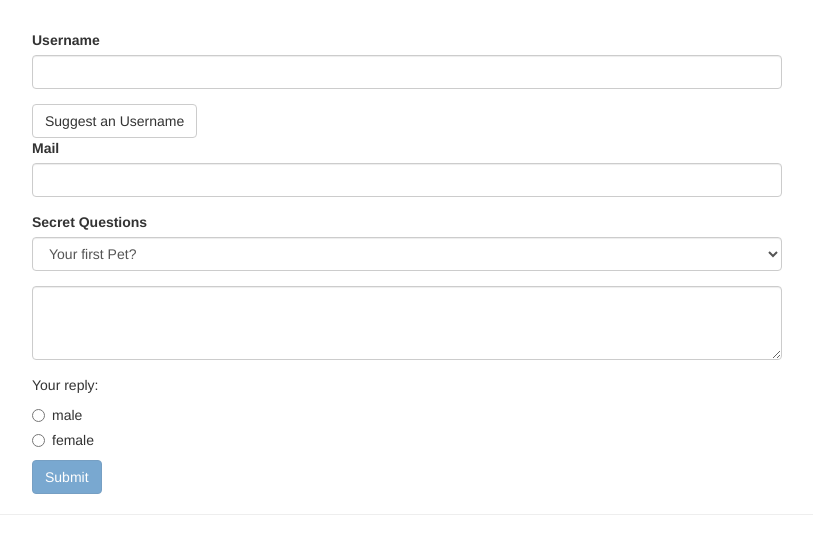
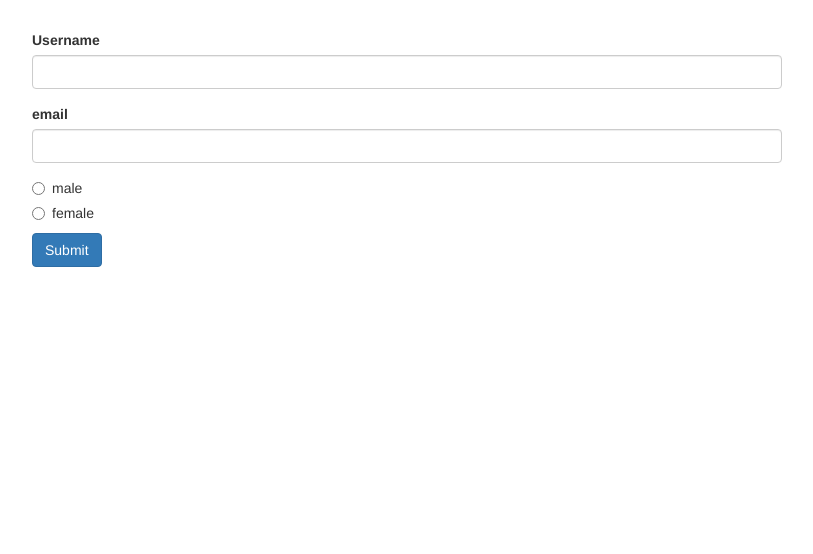
Before and after one commit to suhailakhtar039/FormUsingAngular, an Angular app: page / in a window 1280 px wide. Shown: the top 554 px of the page, without its empty margins (233-1046 px from the left). Built offline with nearby package versions, Linux system fonts and the light colour scheme.

Commit message:
Starting Form REACTIVE

```diff
--- a/src/app/app.component.css
+++ b/src/app/app.component.css
@@ -1,7 +1,3 @@
 .container {
   margin-top: 30px;
 }
-
-input.ng-invalid.ng-touched{
-  border: 1px solid red;
-}
--- a/src/app/app.component.html
+++ b/src/app/app.component.html
@@ -1,86 +1,30 @@
 <div class="container">
   <div class="row">
     <div class="col-xs-12 col-sm-10 col-md-8 col-sm-offset-1 col-md-offset-2">
-      <form (ngSubmit)="onSubmit()" #f="ngForm">
-        <div
-        id="user-data"
-        ngModelGroup="userData"
-        #userData="ngModelGroup"
-        >
-          <div class="form-group">
-            <label for="username">Username</label>
-            <input
+      <form>
+        <div class="form-group">
+          <label for="username">Username</label>
+          <input
             type="text"
             id="username"
-            class="form-control"
-            ngModel
-            name="username"
-            required>
-          </div>
-          <button class="btn btn-default" type="button" (click)="suggestUserName()">Suggest an Username</button>
-          <div class="form-group">
-            <label for="email">Mail</label>
-            <input
-            type="email"
-            id="email"
-            class="form-control"
-            ngModel
-            name="email"
-            required
-            email
-            #email="ngModel">
-            <span class=help-block *ngIf="!email.valid && email.touched">Please enter a valid email!</span>
-          </div>
-        </div>
-        <p *ngIf="!userData.valid && userData.touched">User data is invalid!</p>
-        <div class="form-group">
-          <label for="secret">Secret Questions</label>
-          <select
-          id="secret"
-          class="form-control"
-          [ngModel] = "defaultQuestion"
-          name="secret">
-            <option value="pet">Your first Pet?</option>
-            <option value="teacher">Your first teacher?</option>
-          </select>
+            class="form-control">
         </div>
         <div class="form-group">
-          <textarea
-          name="questionAnswer"
-          rows="3"
-          class="form-control"
-          [(ngModel)]="answer"
-          ></textarea>
+          <label for="email">email</label>
+          <input
+            type="text"
+            id="email"
+            class="form-control">
         </div>
-        <p>Your reply: {{ answer }}</p>
         <div class="radio" *ngFor="let gender of genders">
           <label>
             <input
-            type="radio"
-            name="gender"
-            ngModel
-            [value]="gender"
-            >
-            {{ gender }}
+              type="radio"
+              [value]="gender">{{ gender }}
           </label>
         </div>
-        <button
-        class="btn btn-primary"
-        type="submit"
-        [disabled]="!f.valid"
-        >Submit</button>
+        <button class="btn btn-primary" type="submit">Submit</button>
       </form>
     </div>
   </div>
-  <hr>
-  <div class="row" *ngIf="submitted">
-    <div class="col-xs-12">
-      <h3>Your Data</h3>
-      <p>Username: {{user.username}} </p>
-      <p>Mail: {{user.email}}</p>
-      <p>Secret Question: Your first {{user.secretQuestion}}</p>
-      <p>Answer: {{user.answer}}</p>
-      <p>Gender: {{user.gender}}</p>
-    </div>
-  </div>
 </div>
--- a/src/app/app.component.ts
+++ b/src/app/app.component.ts
@@ -1,5 +1,4 @@
-import { Component, ViewChild } from '@angular/core';
-import { NgForm } from '@angular/forms';
+import { Component } from '@angular/core';
 
 @Component({
   selector: 'app-root',
@@ -7,48 +6,5 @@
   styleUrls: ['./app.component.css']
 })
 export class AppComponent {
-  @ViewChild('f') signupForm: NgForm;
-  defaultQuestion = "pet";
-  answer = ''
-  genders = ['male', 'female']
-  user={
-    username:'',
-    email:'',
-    secretQuestion:'',
-    answer:'',
-    gender:''
-  };
-  submitted = false;
-
-  suggestUserName() {
-    const suggestedName = 'Superuser';
-    // this.signupForm.setValue({
-    //   userData:{
-    //     username:suggestedName,
-    //     email:''
-    //   },
-    //   secret:'pet',
-    //   questionAnswer:'',
-    //   gender:'male'
-    // })
-    this.signupForm.form.patchValue({
-      userData:{
-        username:suggestedName
-      }
-    })
-  }
-
-  // onSubmit(form: NgForm){
-  //   console.log(form)
-  // }
-
-  onSubmit() {
-    this.user.username = this.signupForm.value.userData.username;
-    this.user.email = this.signupForm.value.userData.email;
-    this.user.secretQuestion = this.signupForm.value.secret;
-    this.user.answer = this.signupForm.value.questionAnswer;
-    this.user.gender = this.signupForm.value.gender;
-    this.submitted = true;
-    this.signupForm.reset();
-  }
+  genders = ['male', 'female'];
 }
```
